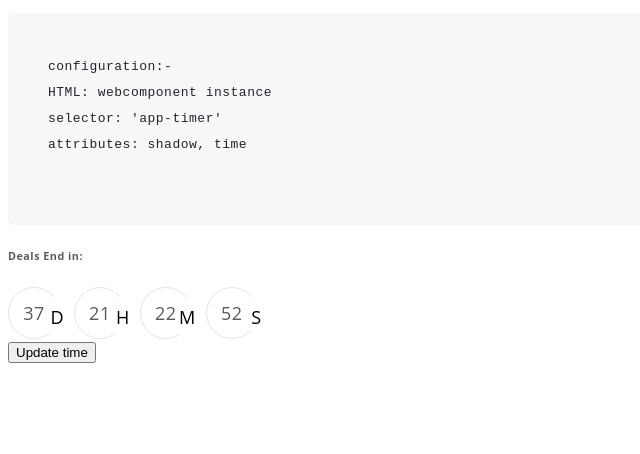
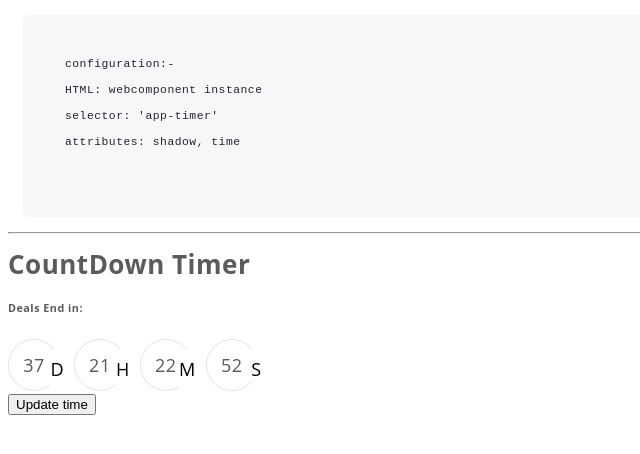
Before and after one commit to arunbharath91/CountDownTimer-WebComponent, a website built with webpack: page src/index.html in a window 1280 px wide. Shown: the whole page, without its empty margins (0-640 px from the left). Built offline with nearby package versions, Linux system fonts and the light colour scheme.

Commit message:
++update

```diff
--- a/src/index.html
+++ b/src/index.html
@@ -26,6 +26,8 @@
    </code>
    </pre>
       <div class="container">
+         <hr/>
+<h1>CountDown Timer</h1>
          <app-timer shadow="false" class="row" time="Jan 5, 2021 15:37:25">
 
          </app-timer>
--- a/src/style.scss
+++ b/src/style.scss
@@ -22,10 +22,13 @@
 
 pre {
   display: block;
+  font-size: 87.5%;
   color: #212529;
   background-color: #f7f7f9;
-  padding: 15px;
+  padding: 10px 20px;
+  margin: 15px;
   border-radius: 5px;
+  overflow-y: auto;
 }
 code {
     line-height: 26px;
```
